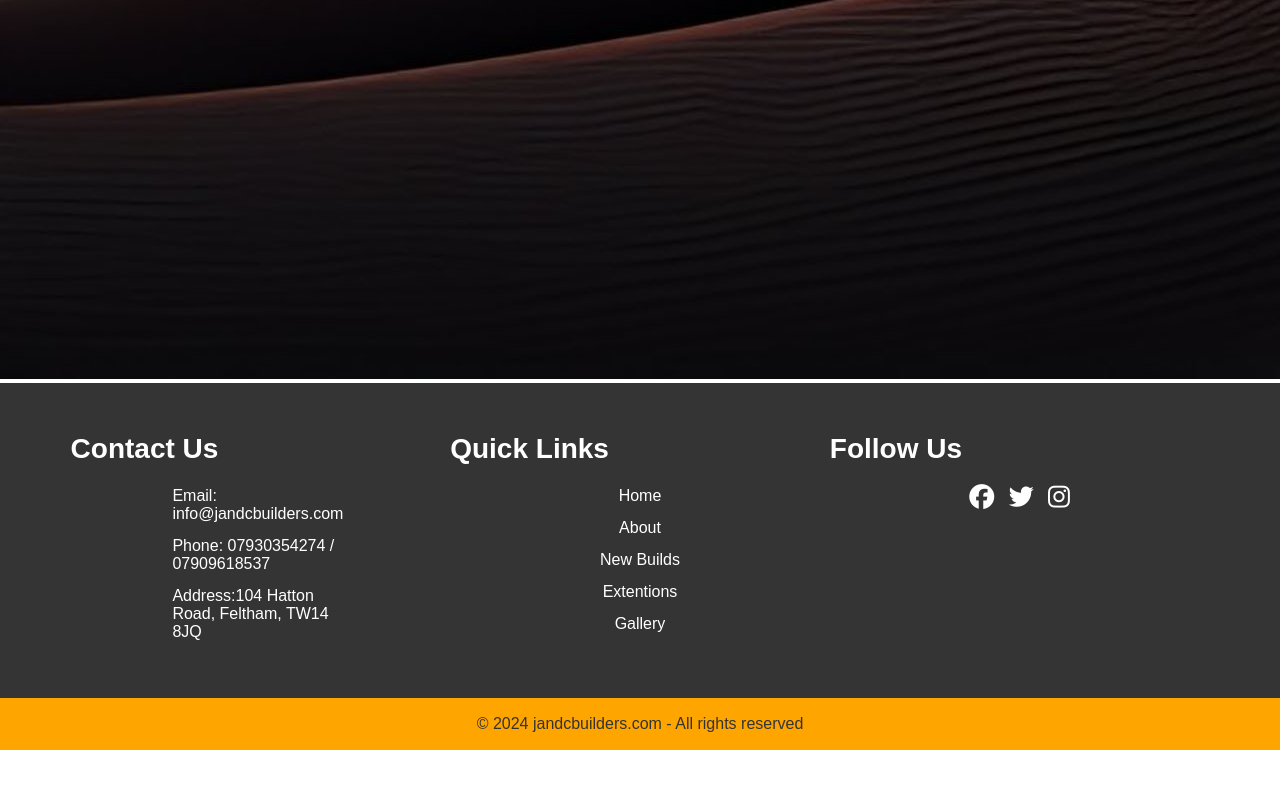
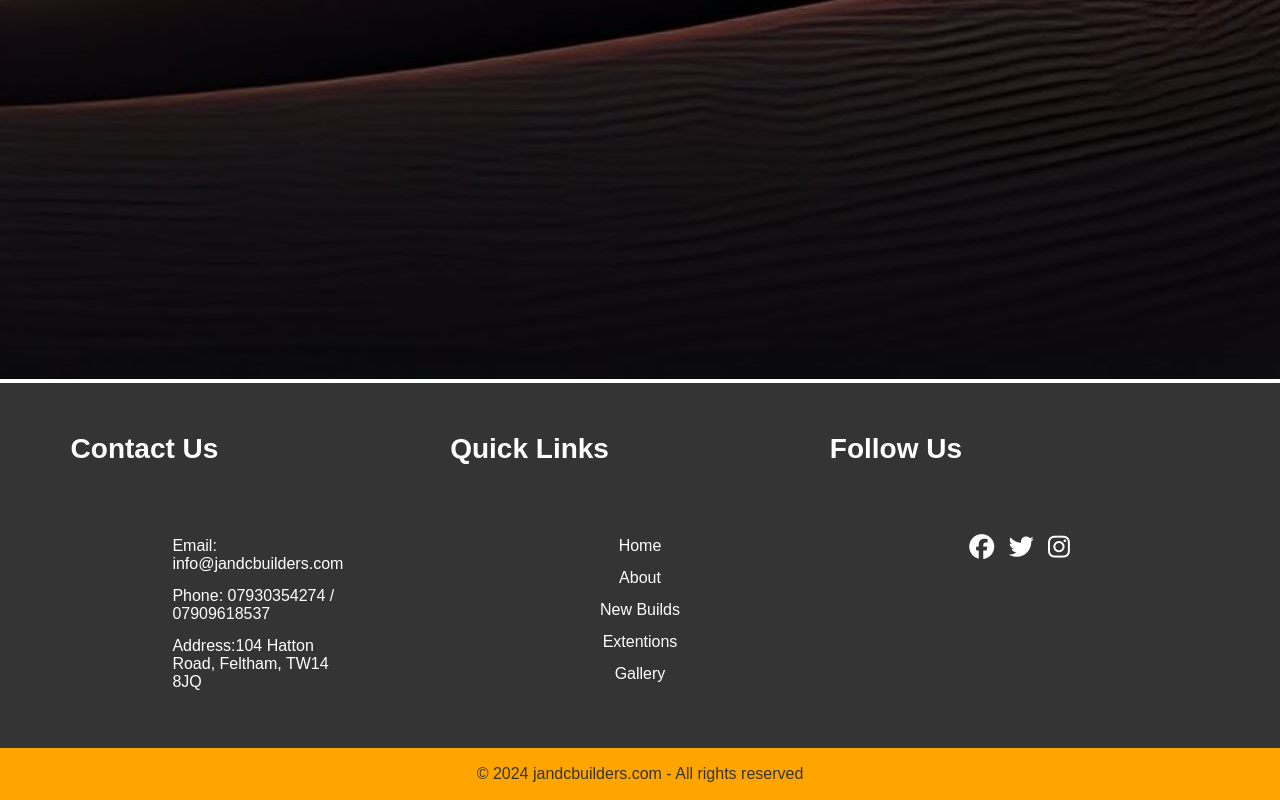
Before and after one commit to JeffrySteve/JC-Builders, a plain HTML site: page index.html in a window 1280 px wide. Shown: the part 3026-3826 px from the top of the page. Before the commit the page ends 3776 px from the top, so only its background shows below. Drawn offline with Linux system fonts and the light colour scheme.

Commit message:
Update styles.css

```diff
--- a/styles.css
+++ b/styles.css
@@ -123,7 +123,7 @@ footer{
 h3{
     font-size: 28px;
     margin-bottom: 15px;
-    text-align: left;
+    padding: 0px 40px 50px 0px;
 }
 .footer-content p{
     width:190px;
```
